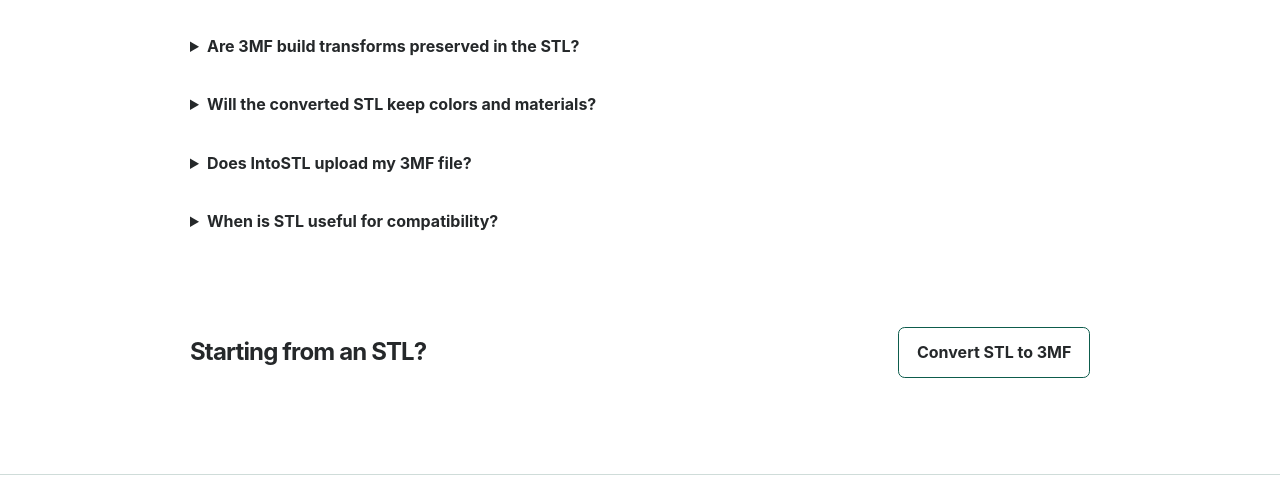
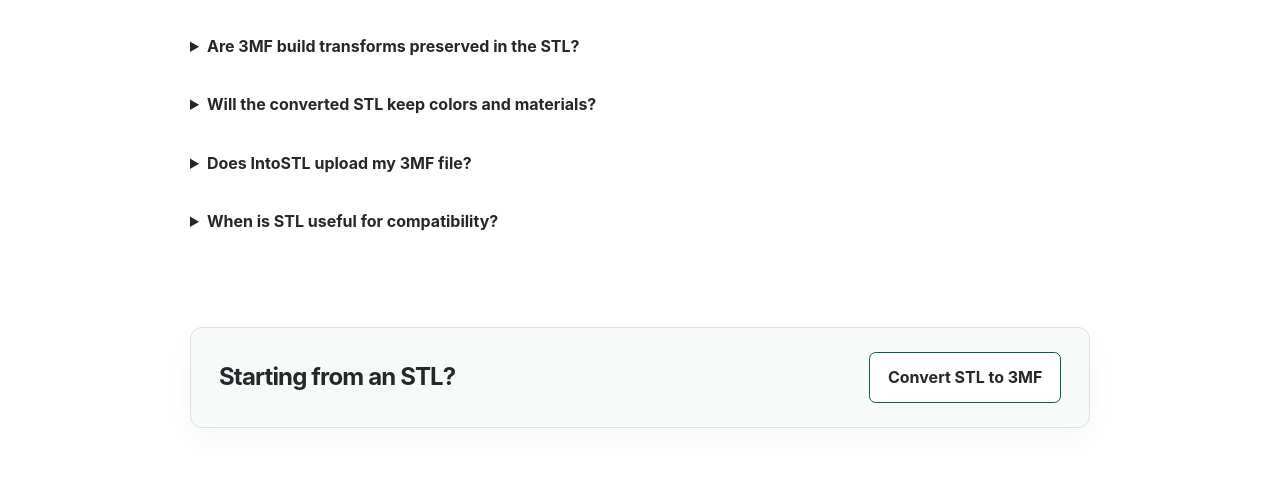
Before and after one commit to Dadong007/stl, an Astro site: page /3mf-to-stl in a window 1280 px wide. Shown: the part 2199-2684 px from the top of the page. Built offline with nearby package versions, Linux system fonts and the light colour scheme; Astro itself is replaced by a stand-in of ours.

Commit message:
Refine related tools panel

```diff
--- a/src/styles/global.css
+++ b/src/styles/global.css
@@ -722,7 +722,11 @@ h3 {
   align-items: center;
   justify-content: space-between;
   gap: 2rem;
-  padding: 0;
+  padding: 1.5rem 1.75rem;
+  border: 1px solid #d9e3e1;
+  border-radius: 0.75rem;
+  background: #f8faf9;
+  box-shadow: 0 10px 30px rgb(20 48 42 / 4%);
 }
 
 .related-heading {
@@ -1112,6 +1116,7 @@ h3 {
     align-items: stretch;
     flex-direction: column;
     gap: 1.25rem;
+    padding: 1.25rem;
   }
 
   .related-actions {
```
